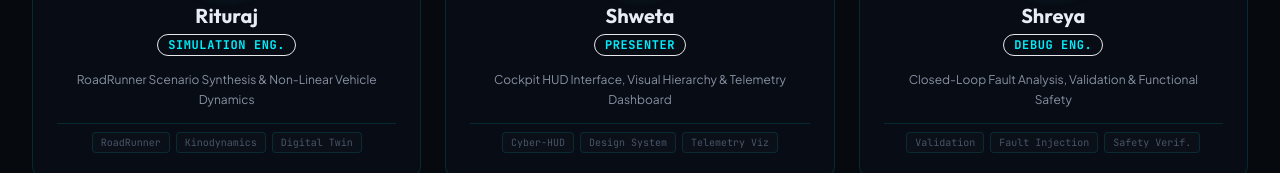
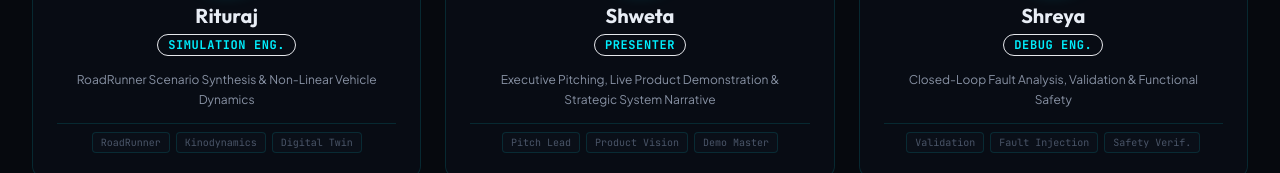
Before and after one commit to DakCamper123/raastaAI, a Next.js app: page /team in a window 1280 px wide. Shown: the part 779-952 px from the top of the page. Built offline with nearby package versions, Linux system fonts and the light colour scheme; no server answers.

Commit message:
feat: update Shweta focusArea, subTag, and badges

```diff
--- a/src/data/team.ts
+++ b/src/data/team.ts
@@ -59,10 +59,10 @@ export const TEAM_MEMBERS: TeamMember[] = [
     name: 'Shweta',
     initials: 'SH',
     role: 'Presenter',
-    subTag: 'HUD Interface, Visual Hierarchy & Dashboard',
-    focusArea: 'Cockpit HUD Interface, Visual Hierarchy & Telemetry Dashboard',
+    subTag: 'Pitch Strategy, Product Vision & Stakeholder Narrative',
+    focusArea: 'Executive Pitching, Live Product Demonstration & Strategic System Narrative',
     icon: '🎙️',
-    badges: ['Cyber-HUD', 'Design System', 'Telemetry Viz'],
+    badges: ['Pitch Lead', 'Product Vision', 'Demo Master'],
   },
   {
     id: 'shreya',
```
Also changed, not shown: 1 other file (tests, documents, lock files or other folders).
